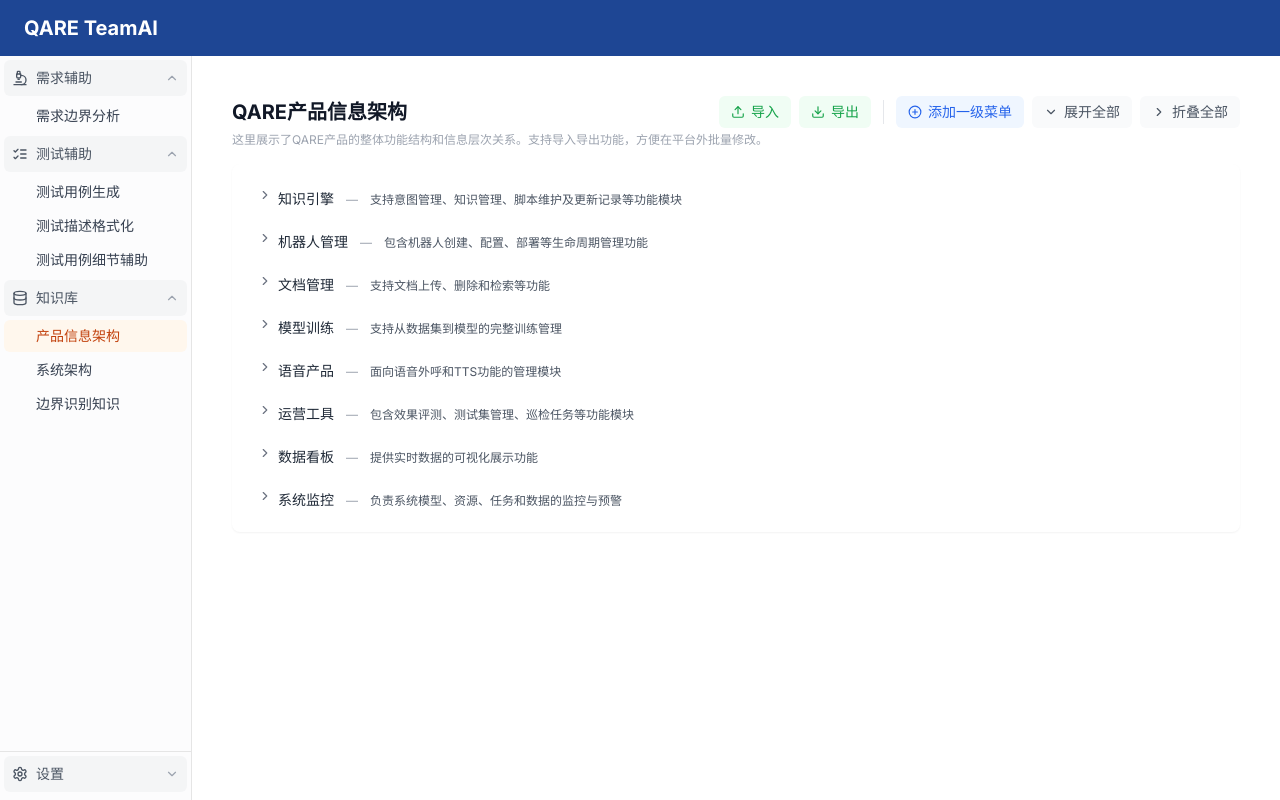
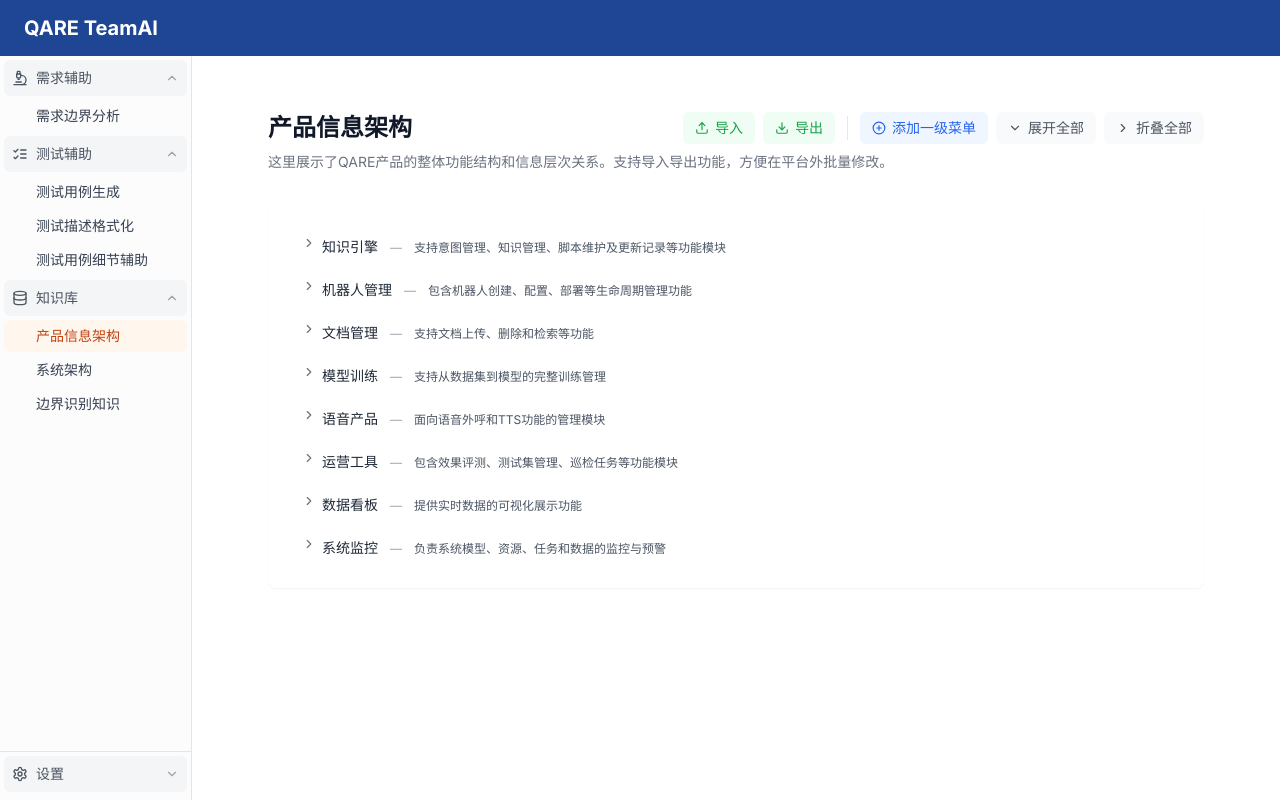
Before and after one commit to shinymm/team-evolve-fork, a Next.js app: page /knowledge/information-architecture in a window 1280 px wide. Built offline with nearby package versions, Linux system fonts and the light colour scheme.

Commit message:
adjust ui

```diff
--- a/app/knowledge/information-architecture/page.tsx
+++ b/app/knowledge/information-architecture/page.tsx
@@ -344,10 +344,10 @@ export default function InformationArchitecture() {
   }
 
   return (
-    <div className="container mx-auto px-4 py-4">
-      <div className="mb-4">
+    <div className="w-[90%] mx-auto py-8">
+      <div className="mb-8">
         <div className="flex items-center justify-between">
-          <h1 className="text-xl font-bold text-gray-900">QARE产品信息架构</h1>
+          <h1 className="text-2xl font-semibold text-gray-900">产品信息架构</h1>
           <div className="flex items-center gap-2">
             <input
               type="file"
@@ -406,12 +406,12 @@ export default function InformationArchitecture() {
             </button>
           </div>
         </div>
-        <p className="mt-1 text-xs text-gray-400">
+        <p className="mt-2 text-sm text-gray-500">
           这里展示了QARE产品的整体功能结构和信息层次关系。支持导入导出功能，方便在平台外批量修改。
         </p>
       </div>
 
-      <div className="space-y-2 bg-white p-4 rounded-lg shadow-sm">
+      <div className="space-y-2 bg-white p-6 rounded-lg shadow-sm">
         {renderArchitecture()}
       </div>
     </div>
--- a/app/knowledge/system-architecture/page.tsx
+++ b/app/knowledge/system-architecture/page.tsx
@@ -43,8 +43,13 @@ export default function SystemArchitecturePage() {
   };
 
   return (
-    <div className="p-6">
-      <h1 className="text-2xl font-bold mb-6">系统架构</h1>
+    <div className="w-[90%] mx-auto py-8">
+      <div className="mb-8">
+        <h1 className="text-2xl font-semibold text-gray-900">系统架构</h1>
+        <p className="mt-2 text-sm text-gray-500">
+          这里展示了QARE产品的整体系统架构、应用架构与部署架构。
+        </p>
+      </div>
 
       <div className="mb-6">
         <div className="border-b border-gray-200">
--- a/components/boundary-analysis.tsx
+++ b/components/boundary-analysis.tsx
@@ -200,7 +200,13 @@ export function BoundaryAnalysis() {
   }
 
   return (
-    <div className="max-w-[95%] mx-auto px-2">
+    <div className="w-[90%] mx-auto py-8">
+      <div className="mb-8">
+        <h1 className="text-2xl font-semibold text-gray-900">边界识别知识</h1>
+        <p className="mt-2 text-sm text-gray-500">
+          这里展示了QARE产品的整体功能结构和信息层次关系。支持导入导出功能，方便在平台外批量修改。
+        </p>
+      </div>
       <div className="space-y-2">
         {!aiConfig && (
           <Alert>
```
Also changed, not shown: lib/plantuml-templates/microservice.ts (+0 -7 lines).
